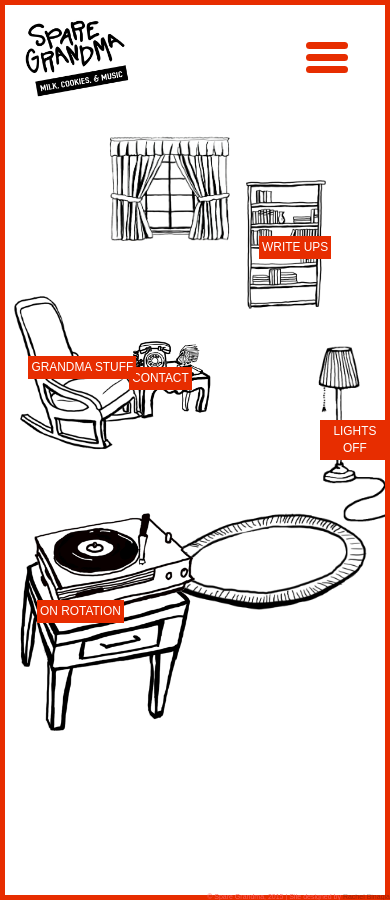
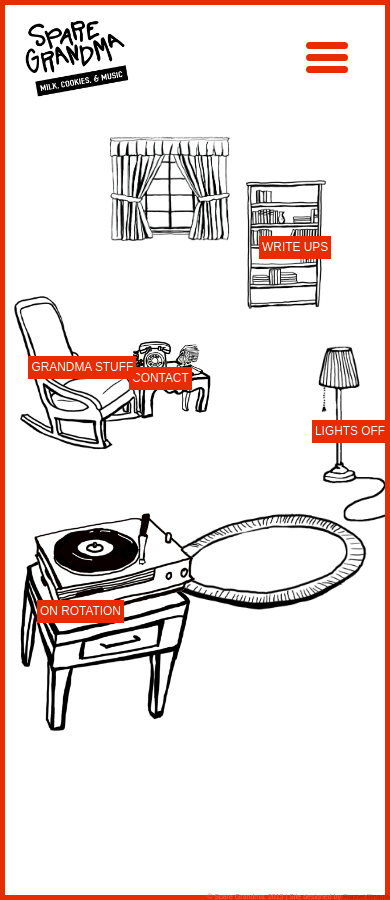
Before and after one commit to rachyrach/sparegrandma, a Jekyll site: the page built from index.html, in a window 390 px wide. Built offline with Jekyll 4.4.1, drawn with Linux system fonts in a browser that asks for light colours; Markdown is read by kramdown in place of the engine named in the settings; the list of posts is cut into pages by our own code.

Commit message:
lamp title shift
css

```diff
--- a/css/main.css
+++ b/css/main.css
@@ -305,7 +305,10 @@ display: block !important;
     z-index: 800;
 }
 
-
+.lamp .image-title {
+    position: absolute;
+    left: 0;
+}
 
 
 
```
